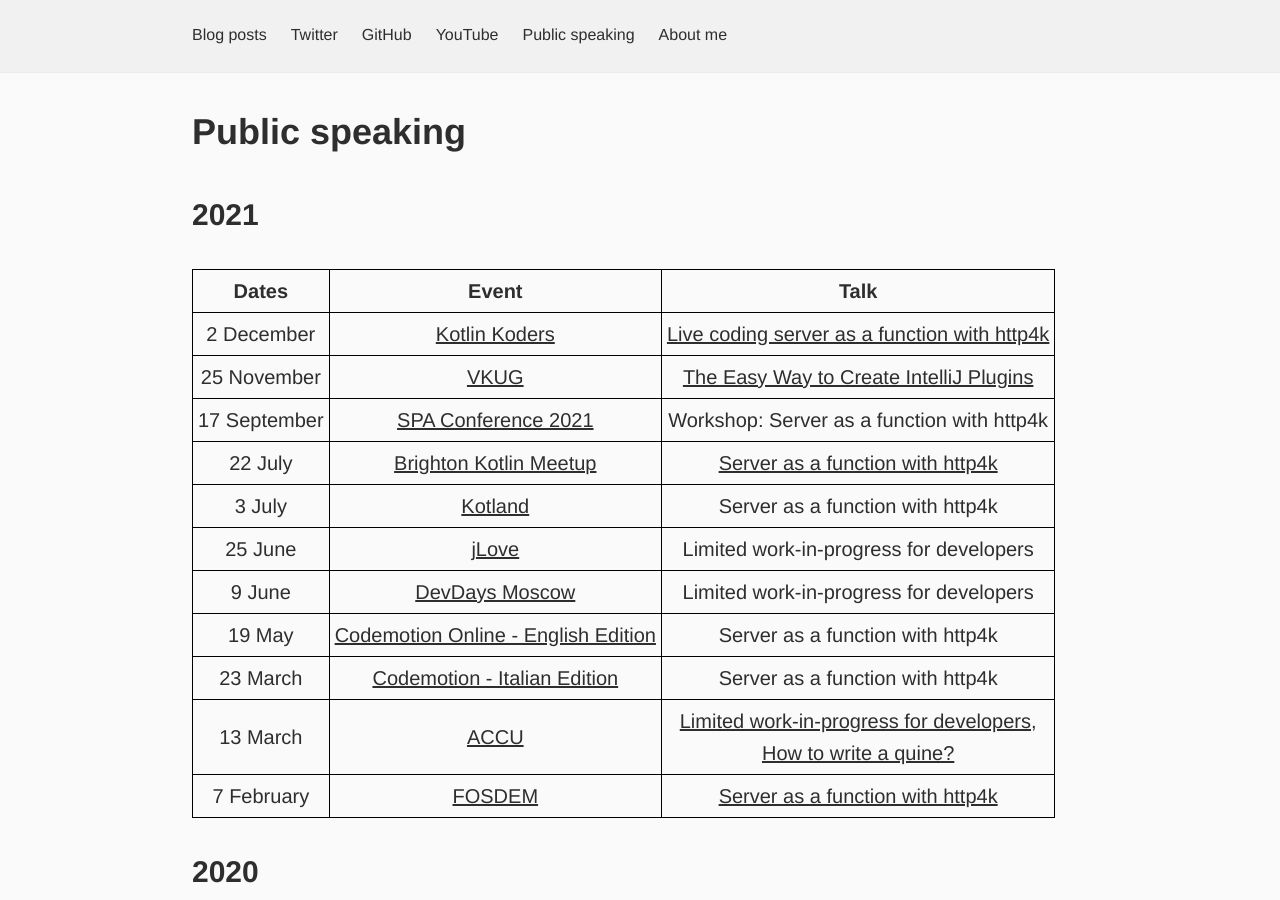
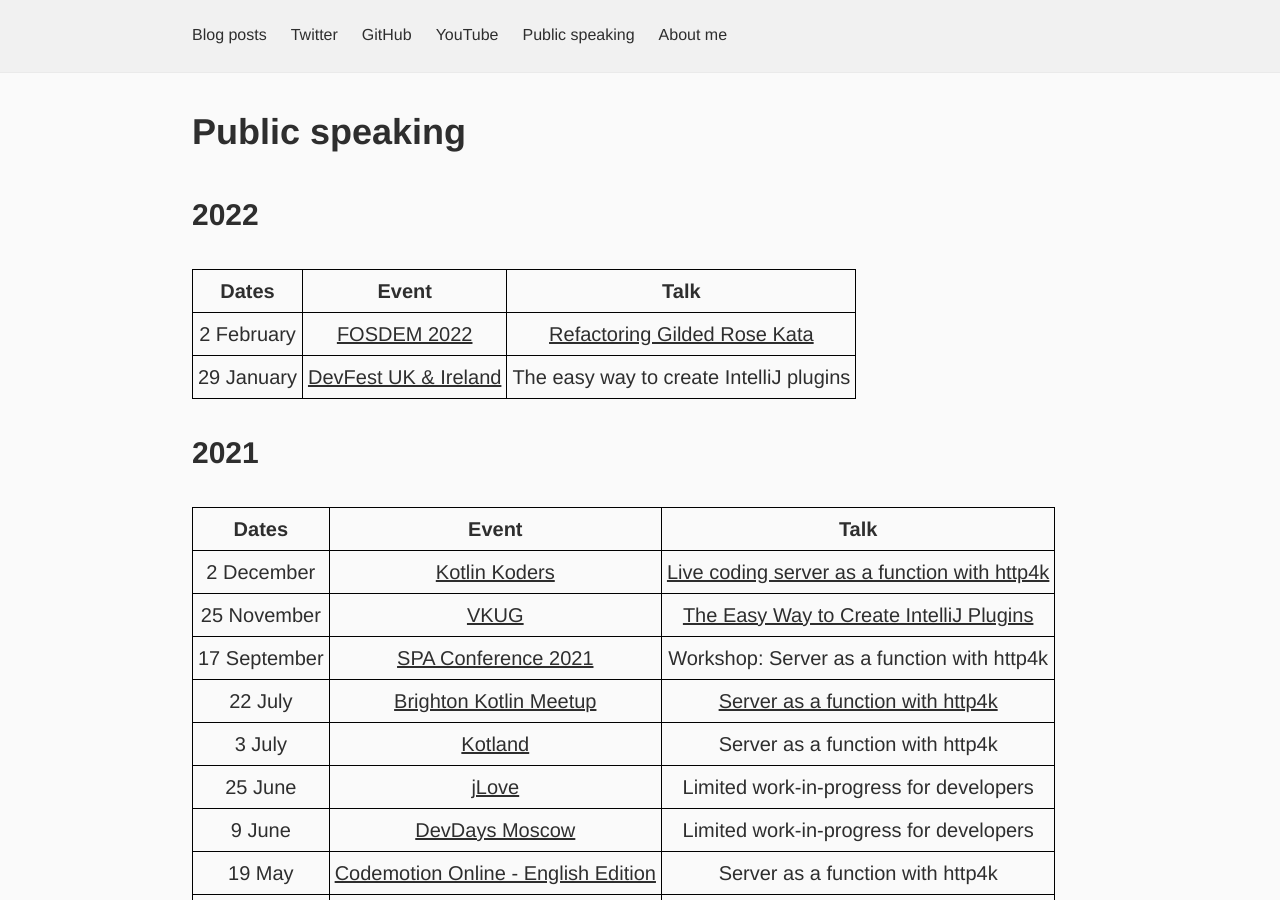
Before and after one commit to dkandalov/dkandalov.github.io, a Jekyll site: the page built from public-speaking.md, in a window 1280 px wide and 900 px high. Built offline with Jekyll 4.4.1, drawn with Linux system fonts in a browser that asks for light colours.

Commit message:
updated public speaking

```diff
--- a/public-speaking.md
+++ b/public-speaking.md
@@ -3,6 +3,14 @@ layout: page
 title: Public speaking
 permalink: public-speaking
 ---
+
+### 2022
+
+| Dates | Event | Talk |
+| --- | --- | --- |
+| 2 February    | [FOSDEM 2022](https://fosdem.org/2022) | [Refactoring Gilded Rose Kata](https://fosdem.org/2022/schedule/event/refactoring_glided_rose_kata) |
+| 29 January   | [DevFest UK & Ireland](https://www.devfest-uki.com) | The easy way to create IntelliJ plugins |
+{:.post-table}
 
 ### 2021
 
```
